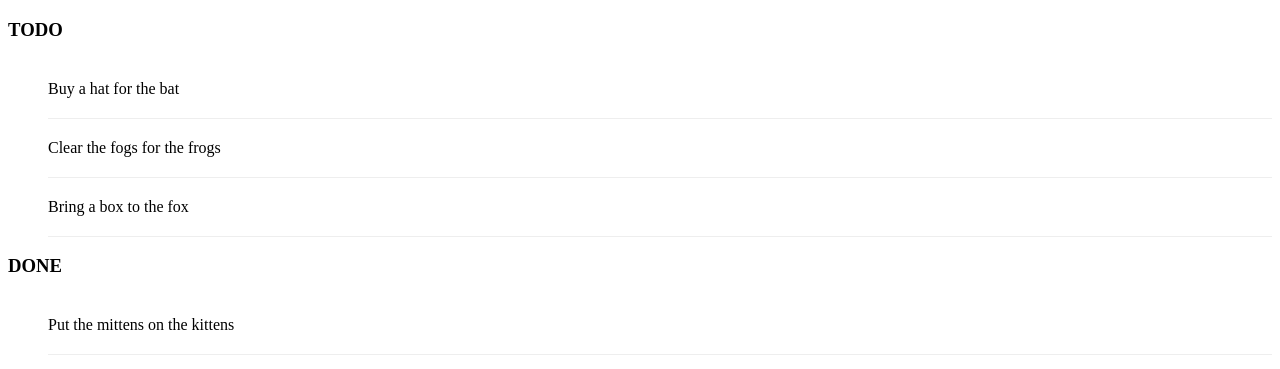
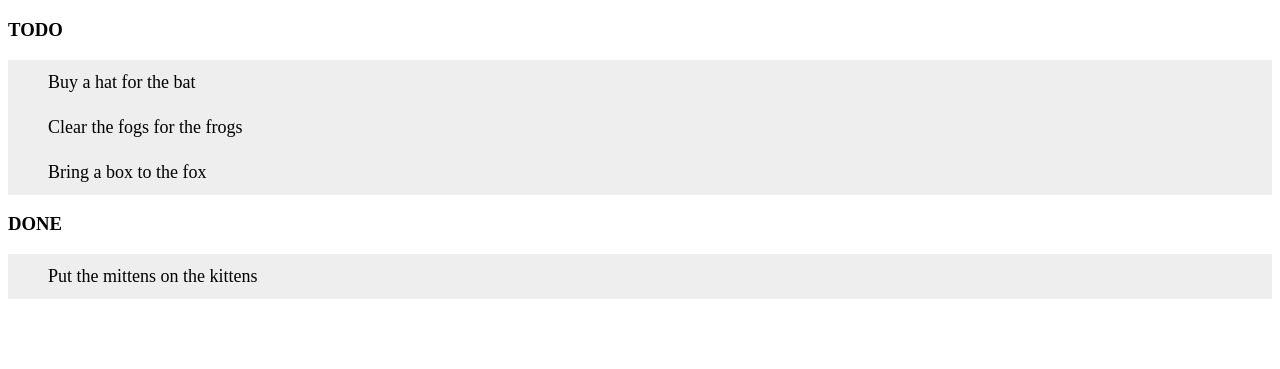
Before and after one commit to matis96/todo-list, a plain HTML site: page index.html in a window 1280 px wide. Shown: the part 61-430 px from the top of the page. Drawn offline with Linux system fonts and the light colour scheme.

Commit message:
Add basic color changes on item rows

```diff
--- a/index.html
+++ b/index.html
@@ -10,15 +10,26 @@
 			h3 {
 				text-transform: uppercase;
 			}
-			li {
-				overflow: hidden;
-				padding: 20px 0;
-				border-bottom: 1px solid #eee;
+			ul {
+				margin: 0;
+				padding: 0;
+			}
+			ul li {
+				cursor: pointer;
+				position: relative;
+				padding: 12px 8px 12px 40px;
+				background: #eee;
+				font-size: 18px;
+				transition: 0.2s;
+			}
+			ul li:nth-child {
+				background: #ddd;
 			}
 		</style>
 	</head>
 	<body>
 		<h1>TODO list</h1>
+
 		<h3>TODO</h3>
 		<ul>
 			<li>Buy a hat for the bat</li>
```
